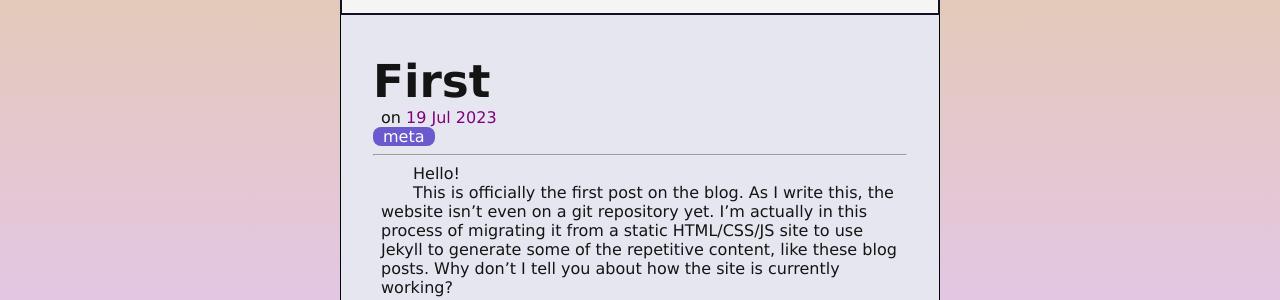
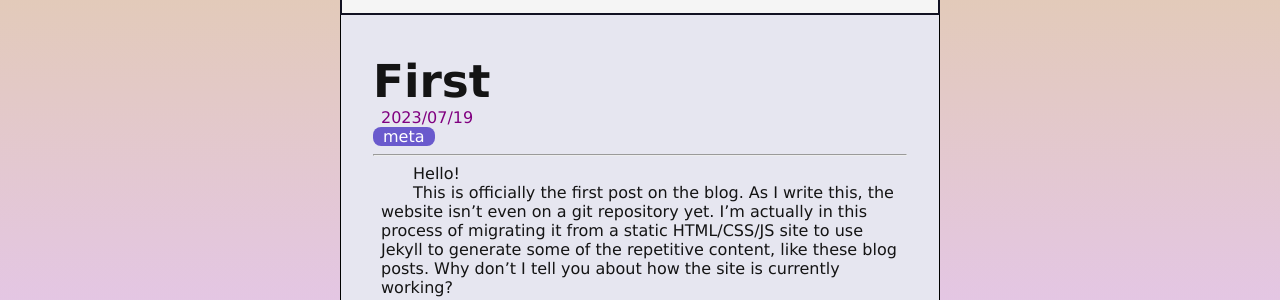
Before and after one commit to bradley-mcfadden/bradley-mcfadden.github.io, a Jekyll site: the page built from _posts/2023-07-19-first.md, in a window 1280 px wide. Shown: the part 201-501 px from the top of the page. Built offline with Jekyll 4.4.1, drawn with Linux system fonts in a browser that asks for light colours.

Commit message:
Change date format

```diff
--- a/_layouts/post.html
+++ b/_layouts/post.html
@@ -2,7 +2,7 @@
 layout: default
 ---
 <h1>{{ page.title }}</h1>
-<p>on <i>{{ page.date | date_to_string}}</i></p>
+<p><i>{{ page.date | date: "%Y/%m/%d" }}</i></p>
 <div class="flex-hbox tag-chips">
     {% for tag in page.tags %}
       <p class="tag-chip"><a href="/tag/{{tag}}.html">{{ tag }}</a></p>
--- a/blog.html
+++ b/blog.html
@@ -8,7 +8,7 @@ title: Bradley McFadden's Blog
     <li class="list-no-decoration content-item">
       <div class="flex-hbox">
         <a class="content-title" href="{{ post.url }}">{{ post.title }}</a>
-        <p class="content-date">{{post.date | date_to_string}}</p>
+        <p class="content-date">{{post.date | date: "%Y/%m/%d" }}</p>
       </div>
       <div class="flex-hbox tag-chips">
         {% for tag in post.tags %}
```
